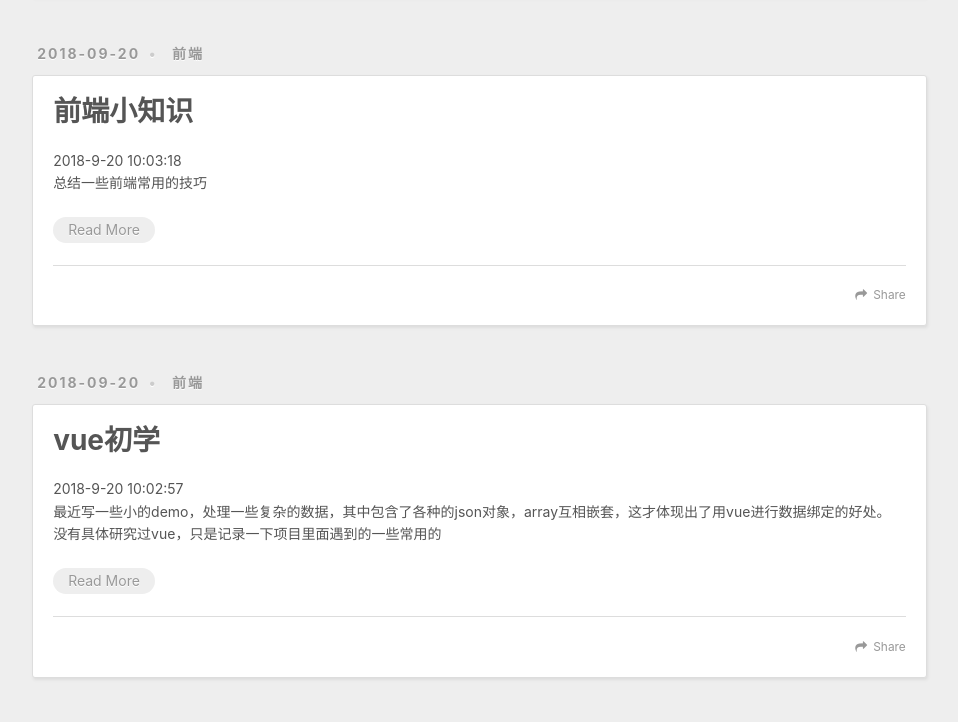
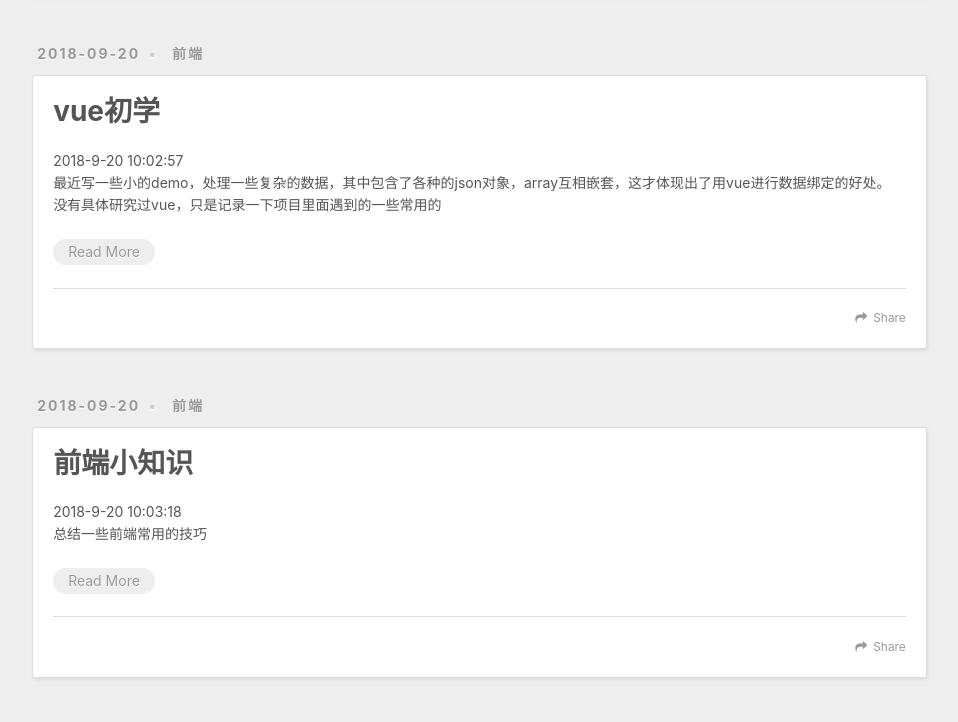
Before and after one commit to Hebeiris/hebeiris.github.io, a plain HTML site: page index.html in a window 1280 px wide. Shown: the part 3718-4440 px from the top of the page, without its empty margins (313-1271 px from the left). Drawn offline with nearby package versions, Linux system fonts and the light colour scheme; some packages are replaced by stand-ins of ours; a script that the page names is missing.

Commit message:
Site updated: 2019-02-18 18:24:52

```diff
--- a/index.html
+++ b/index.html
@@ -213,7 +213,7 @@
 
     </div>
     <footer class="article-footer">
-      <a data-url="http://yoursite.com/2019/01/09/mysql/" data-id="cjsa676t4000f1gusuxkdn5f5" class="article-share-link">Share</a>
+      <a data-url="http://yoursite.com/2019/01/09/mysql/" data-id="cjsa70via000iy4usw3ds4299" class="article-share-link">Share</a>
 
 
     </footer>
@@ -258,7 +258,7 @@
 
     </div>
     <footer class="article-footer">
-      <a data-url="http://yoursite.com/2018/12/25/mavenNormal/" data-id="cjsa676sz000e1gusxa1xlovh" class="article-share-link">Share</a>
+      <a data-url="http://yoursite.com/2018/12/25/mavenNormal/" data-id="cjsa70vi1000ey4usiwjdccvb" class="article-share-link">Share</a>
 
 
     </footer>
@@ -304,7 +304,7 @@
 
     </div>
     <footer class="article-footer">
-      <a data-url="http://yoursite.com/2018/12/24/springbootStart/" data-id="cjsa676t8000j1guse0lrhq58" class="article-share-link">Share</a>
+      <a data-url="http://yoursite.com/2018/12/24/springbootStart/" data-id="cjsa70vjd000ry4usso8t0xxh" class="article-share-link">Share</a>
 
 
     </footer>
@@ -349,7 +349,7 @@
 
     </div>
     <footer class="article-footer">
-      <a data-url="http://yoursite.com/2018/12/03/easyui/" data-id="cjsa676r700001guseqog8oyq" class="article-share-link">Share</a>
+      <a data-url="http://yoursite.com/2018/12/03/easyui/" data-id="cjsa70vgt0001y4uspcnq57xq" class="article-share-link">Share</a>
 
 
     </footer>
@@ -394,7 +394,7 @@
 
     </div>
     <footer class="article-footer">
-      <a data-url="http://yoursite.com/2018/09/26/javaProgress/" data-id="cjsa676s800041guspi0vekcr" class="article-share-link">Share</a>
+      <a data-url="http://yoursite.com/2018/09/26/javaProgress/" data-id="cjsa70vhq000ay4ususwrf1xp" class="article-share-link">Share</a>
 
 
   <ul class="article-tag-list"><li class="article-tag-list-item"><a class="article-tag-list-link" href="/tags/java/">java</a></li></ul>
@@ -442,10 +442,55 @@
 
     </div>
     <footer class="article-footer">
-      <a data-url="http://yoursite.com/2018/09/21/h5/" data-id="cjsa676s300031gus8q1sgnnv" class="article-share-link">Share</a>
+      <a data-url="http://yoursite.com/2018/09/21/h5/" data-id="cjsa70vh90005y4us5h4ctopk" class="article-share-link">Share</a>
 
 
   <ul class="article-tag-list"><li class="article-tag-list-item"><a class="article-tag-list-link" href="/tags/h5/">h5</a></li></ul>
+
+    </footer>
+  </div>
+
+</article>
+
+
+
+    <article id="post-vueStart" class="article article-type-post" itemscope itemprop="blogPost">
+  <div class="article-meta">
+    <a href="/2018/09/20/vueStart/" class="article-date">
+  <time datetime="2018-09-20T02:03:18.000Z" itemprop="datePublished">2018-09-20</time>
+</a>
+
+  <div class="article-category">
+    <a class="article-category-link" href="/categories/前端/">前端</a>
+  </div>
+
+  </div>
+  <div class="article-inner">
+
+
+      <header class="article-header">
+
+
+    <h1 itemprop="name">
+      <a class="article-title" href="/2018/09/20/vueStart/">vue初学</a>
+    </h1>
+
+
+      </header>
+
+    <div class="article-entry" itemprop="articleBody">
+
+        <p>2018-9-20 10:02:57<br>最近写一些小的demo，处理一些复杂的数据，其中包含了各种的json对象，array互相嵌套，这才体现出了用vue进行数据绑定的好处。<br>没有具体研究过vue，只是记录一下项目里面遇到的一些常用的<br>
+
+          <p class="article-more-link">
+            <a href="/2018/09/20/vueStart/#more">Read More</a>
+          </p>
+
+
+    </div>
+    <footer class="article-footer">
+      <a data-url="http://yoursite.com/2018/09/20/vueStart/" data-id="cjsa70vjf000sy4us8lt1szux" class="article-share-link">Share</a>
+
 
     </footer>
   </div>
@@ -489,52 +534,7 @@
 
     </div>
     <footer class="article-footer">
-      <a data-url="http://yoursite.com/2018/09/20/jsRule/" data-id="cjsa676sk00081gus5p57zuqf" class="article-share-link">Share</a>
-
-
-    </footer>
-  </div>
-
-</article>
-
-
-
-    <article id="post-vueStart" class="article article-type-post" itemscope itemprop="blogPost">
-  <div class="article-meta">
-    <a href="/2018/09/20/vueStart/" class="article-date">
-  <time datetime="2018-09-20T02:03:18.000Z" itemprop="datePublished">2018-09-20</time>
-</a>
-
-  <div class="article-category">
-    <a class="article-category-link" href="/categories/前端/">前端</a>
-  </div>
-
-  </div>
-  <div class="article-inner">
-
-
-      <header class="article-header">
-
-
-    <h1 itemprop="name">
-      <a class="article-title" href="/2018/09/20/vueStart/">vue初学</a>
-    </h1>
-
-
-      </header>
-
-    <div class="article-entry" itemprop="articleBody">
-
-        <p>2018-9-20 10:02:57<br>最近写一些小的demo，处理一些复杂的数据，其中包含了各种的json对象，array互相嵌套，这才体现出了用vue进行数据绑定的好处。<br>没有具体研究过vue，只是记录一下项目里面遇到的一些常用的<br>
-
-          <p class="article-more-link">
-            <a href="/2018/09/20/vueStart/#more">Read More</a>
-          </p>
-
-
-    </div>
-    <footer class="article-footer">
-      <a data-url="http://yoursite.com/2018/09/20/vueStart/" data-id="cjsa676tg000m1gus2z4idvmr" class="article-share-link">Share</a>
+      <a data-url="http://yoursite.com/2018/09/20/jsRule/" data-id="cjsa70vhv000by4uso4bmizs8" class="article-share-link">Share</a>
 
 
     </footer>
@@ -580,7 +580,7 @@
 
     </div>
     <footer class="article-footer">
-      <a data-url="http://yoursite.com/2018/09/14/css3/" data-id="cjsa676so00091gusrq9cumab" class="article-share-link">Share</a>
+      <a data-url="http://yoursite.com/2018/09/14/css3/" data-id="cjsa70vgc0000y4uspnnnjn8l" class="article-share-link">Share</a>
 
 
   <ul class="article-tag-list"><li class="article-tag-list-item"><a class="article-tag-list-link" href="/tags/css3/">css3</a></li></ul>
@@ -627,7 +627,7 @@
 
     </div>
     <footer class="article-footer">
-      <a data-url="http://yoursite.com/2018/08/29/weex/" data-id="cjsa676tu000p1gus2q7lwf3i" class="article-share-link">Share</a>
+      <a data-url="http://yoursite.com/2018/08/29/weex/" data-id="cjsa70vis000ly4us4k75h080" class="article-share-link">Share</a>
 
 
     </footer>
```
Also changed, not shown: 2018/08/18/一些常用方法/index.html (+2 -2 lines), 2018/08/22/hexo/index.html (+1 -1 lines), 2018/08/24/friends/index.html (+1 -1 lines), 2018/08/24/书单/index.html (+1 -1 lines), 2018/08/29/weex/index.html (+1 -1 lines), 2018/09/14/css3/index.html (+3 -3 lines), 2018/09/20/jsRule/index.html (+5 -5 lines), 2018/09/20/vueStart/index.html (+5 -5 lines), 2018/09/21/h5/index.html (+3 -3 lines), 2018/09/26/javaProgress/index.html (+1 -1 lines), 2018/12/03/easyui/index.html (+1 -1 lines), 2018/12/24/springbootStart/index.html (+1 -1 lines), 2018/12/25/mavenNormal/index.html (+1 -1 lines), 2019/01/09/mysql/index.html (+1 -1 lines), 4 more files.
